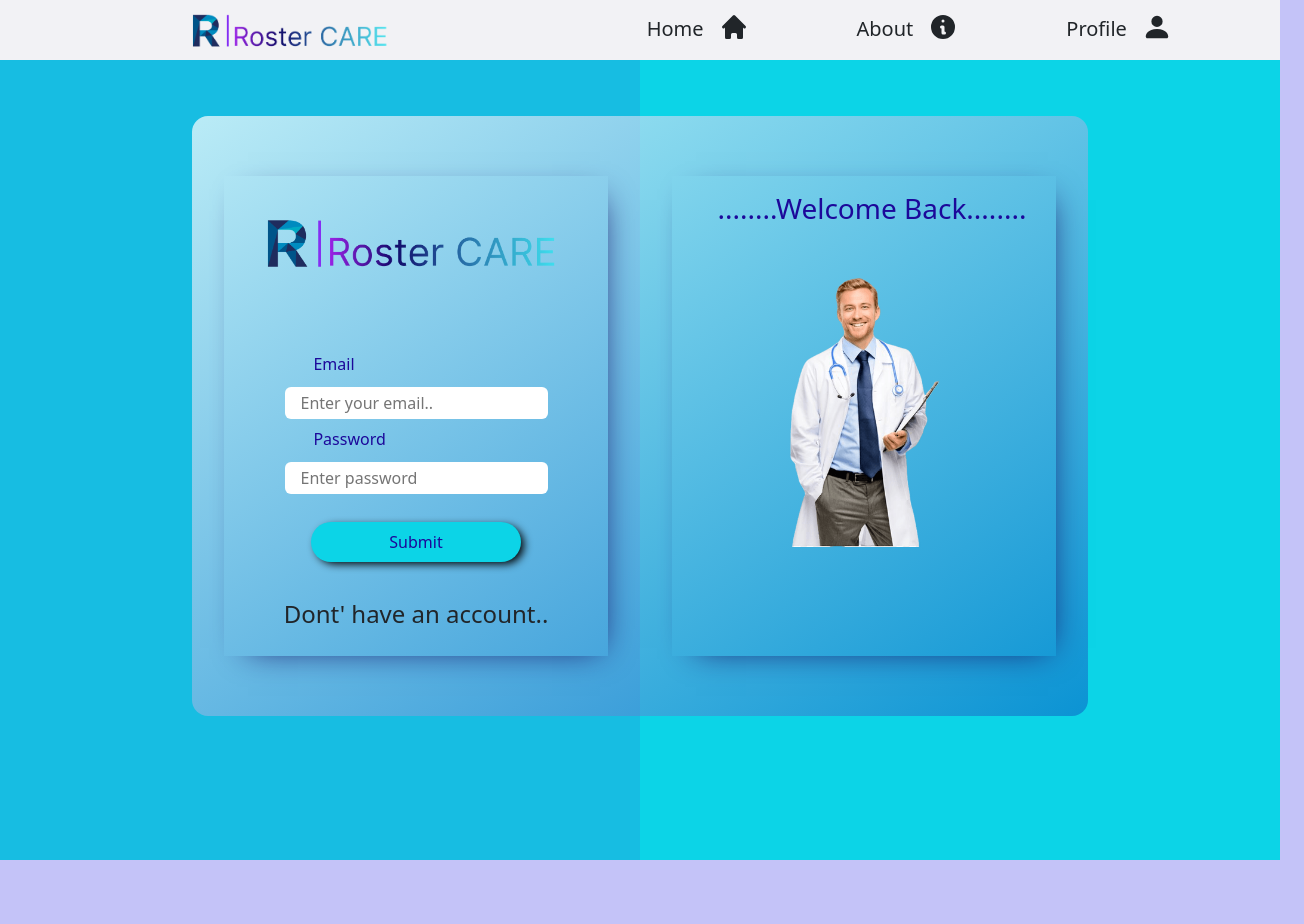
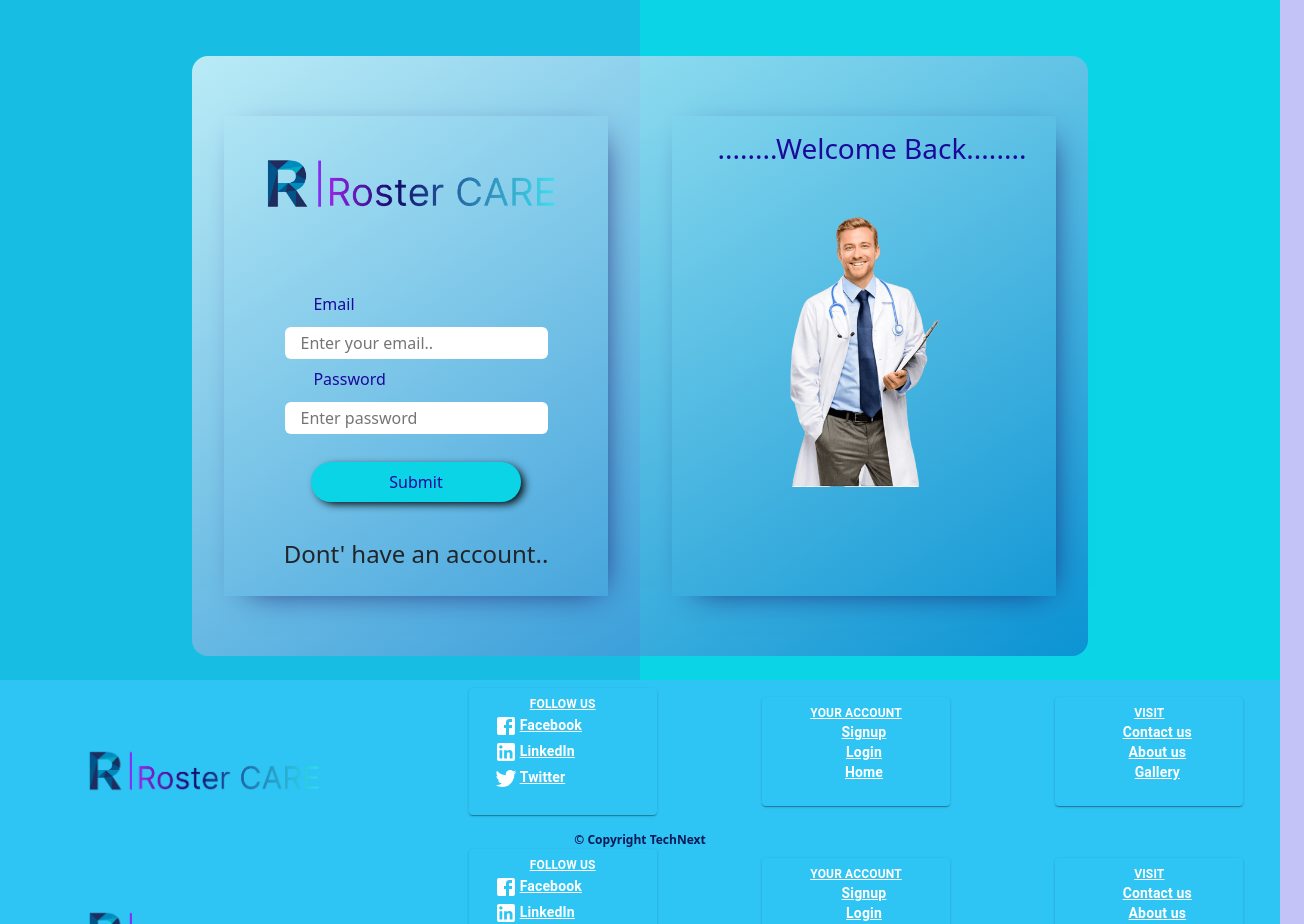
Before and after one commit to Constraint-Based-Roster-Schedule/Roster-Scheduler, a React (Create React App) app: page /login in a window 1280 px wide. Shown: the top 924 px of the page, 1304 px wide, since content can reach past the window. Before the commit the page ends 860 px from the top, so only its background shows below. Built offline with nearby package versions, Linux system fonts and the light colour scheme.

Commit message:
Footer component finished.
Footer and the footer styles sheet are pushed

```diff
--- a/package.json
+++ b/package.json
@@ -3,10 +3,16 @@
   "version": "0.1.0",
   "private": true,
   "dependencies": {
+    "@emotion/react": "^11.10.4",
+    "@emotion/styled": "^11.10.4",
+    "@material/fab": "^14.0.0",
+    "@mui/icons-material": "^5.10.6",
+    "@mui/material": "^5.10.6",
     "@testing-library/jest-dom": "^5.16.5",
     "@testing-library/react": "^13.4.0",
     "@testing-library/user-event": "^13.5.0",
     "bootstrap": "^5.2.1",
+    "mdb-react-ui-kit": "^4.2.0",
     "react": "^18.2.0",
     "react-bootstrap": "^2.5.0",
     "react-bootstrap-sidebar-menu": "^2.0.3",
--- a/src/App.js
+++ b/src/App.js
@@ -1,17 +1,19 @@
 import React from 'react';
 import './App.css';
+import Footer from './components/footer';
 import Navbar from './components/navbar';
 import Router from './components/router';
 import Sidebar from './components/sidebar';
-
+import Login from './components/login'
 
 function App() {
   return (
     <>
-      <Navbar/>
+      {/* <Navbar/>
       <Sidebar/>
-      <Router/>
-
+      <Router/>      */}
+      <Login></Login>
+      <Footer/>
     </>
   );
 }
--- /dev/null
+++ b/src/components/footer.css
@@ -0,0 +1,12 @@
+*{
+    background-color: blue;
+}
+.Box{
+    position: fixed;
+    left: 0;
+    bottom: 0;
+    width: 100%;
+
+    color: white;
+    text-align: center;
+}
--- /dev/null
+++ b/src/components/footer.jsx
@@ -0,0 +1,106 @@
+import * as React from 'react';
+import { styled } from '@mui/material/styles';
+import Box from '@mui/material/Box';
+import Paper from '@mui/material/Paper';
+import Grid from '@mui/material/Unstable_Grid2';
+import { red } from '@mui/material/colors';
+import logo from'../assets/logo.png'
+import FacebookIcon from '@mui/icons-material/Facebook';
+import TwitterIcon from '@mui/icons-material/Twitter';
+import LinkedInIcon from '@mui/icons-material/LinkedIn';
+const Item = styled(Paper)(({ theme }) => ({
+  backgroundColor: theme.palette.mode === 'light' ? '#2EC4F3' : '#aa1384',
+  ...theme.typography.body2,
+  padding: theme.spacing(1),
+  textAlign: 'center',
+  textDecoration:'underline',
+  color: 'white',
+  fontWeight:'bold',
+
+}));
+
+export default function NestedGrid() {
+  return (
+    <Box sx={{ flexGrow: 1,backgroundColor:'#2EC4F3' }}>
+      <Grid container spacing={2}sx={{ flexGrow: 1,backgroundColor:red }}>
+        <Grid xs={12} md={5} lg={3}>
+          <div className="img-class">
+            <img src={logo} alt="" />
+          </div>
+        </Grid>
+        <Grid container xs={12} md={7} lg={8} spacing={4}>
+          <Grid xs={6} lg={3}>
+            <Item>
+              <Box
+                id="category-a"
+                sx={{ fontSize: '12px', textTransform: 'uppercase',alignItems:'center' }}
+              >
+                Follow us
+              </Box>
+              <Box component="ul" aria-labelledby="category-a" sx={{ pl: 2 ,alignItems:'center'}}>
+                <li>
+                  <td><FacebookIcon></FacebookIcon></td>
+                  <td>Facebook</td>
+                </li>
+                <li>
+                  <td><LinkedInIcon></LinkedInIcon></td>
+                  <td>LinkedIn</td>
+                </li>
+
+                <li>
+                  <td><TwitterIcon></TwitterIcon></td>
+                  <td>Twitter</td>
+                </li>
+              </Box>
+            </Item>
+          </Grid>
+          <Grid xs={6} lg={3}>
+            <Item>
+              <Box
+                id="category-b"
+                sx={{ fontSize: '12px', textTransform: 'uppercase' }}
+              >
+                Your Account
+              </Box>
+              <Box component="ul" aria-labelledby="category-b" sx={{ pl: 2 }}>
+                <li>Signup</li>
+                <li>Login</li>
+                <li>Home</li>
+              </Box>
+            </Item>
+          </Grid>
+          <Grid xs={6} lg={3}>
+            <Item>
+              <Box
+                id="category-c"
+                sx={{ fontSize: '12px', textTransform: 'uppercase' }}
+              >
+                Visit
+              </Box>
+              <Box component="ul" aria-labelledby="category-c" sx={{ pl: 2 }}>
+                <li>Contact us</li>
+                <li>About us</li>
+                <li>Gallery</li>
+              </Box>
+            </Item>
+          </Grid>
+
+        </Grid>
+        <Grid
+          xs={12}
+          container
+          justifyContent="space-between"
+          alignItems="center"
+          flexDirection={{ xs: 'column', sm: 'row' }}
+          sx={{ fontSize: '12px' }}
+        >
+          <Grid sx={{ order: { xs: 2, sm: 1 },fontSize: '12px',color:'#091856' ,fontWeight:'bold'}}>
+
+            © Copyright TechNext
+          </Grid>
+
+        </Grid>
+      </Grid>
+    </Box>
+  );
+}
--- a/src/components/login.jsx
+++ b/src/components/login.jsx
@@ -2,6 +2,7 @@ import React,{useState} from 'react'
 import './login.css'
 import logo from'../assets/logo.png'
 import welcomeimg from '../assets/doctor.png'
+import Footer from './footer.jsx'
 function login () {
     // const handlesubmit-(event)->{
     //     event.preventDefault();
@@ -37,6 +38,7 @@ function login () {
                 </div>
             </div>
         </div>
+        <Footer/>
     </div>
   )
 }
```
Also changed, not shown: 1 other file (tests, documents, lock files or other folders).
